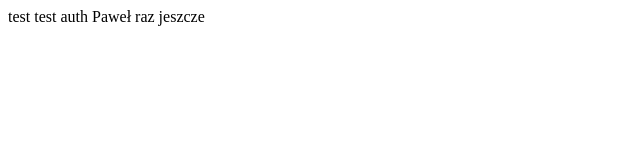
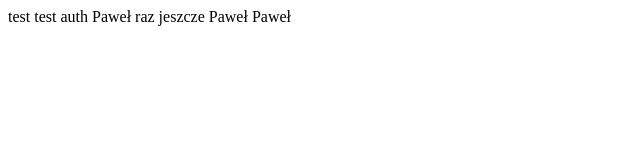
Before and after one commit to pgrab86/githubtest, a plain HTML site: page index.html in a window 1280 px wide. Shown: the whole page, without its empty margins (0-640 px from the left). Drawn offline with Linux system fonts and the light colour scheme.

Commit message:
one more time

```diff
--- a/index.html
+++ b/index.html
@@ -8,5 +8,6 @@
 	test
 	test auth
 	Paweł raz jeszcze
+	Paweł Paweł
 </body>
 </html>
```
